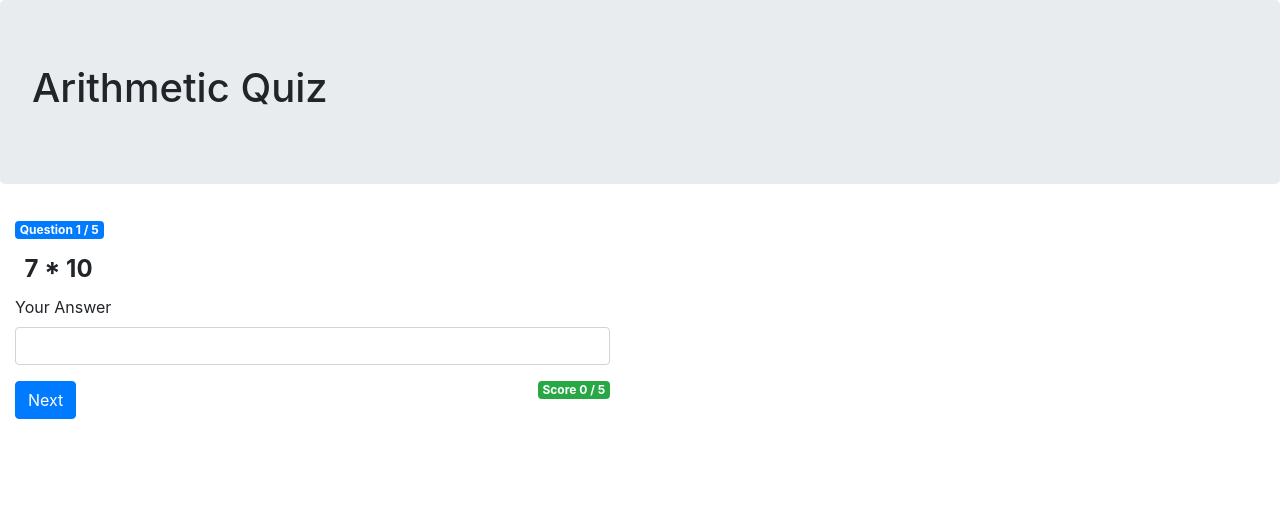
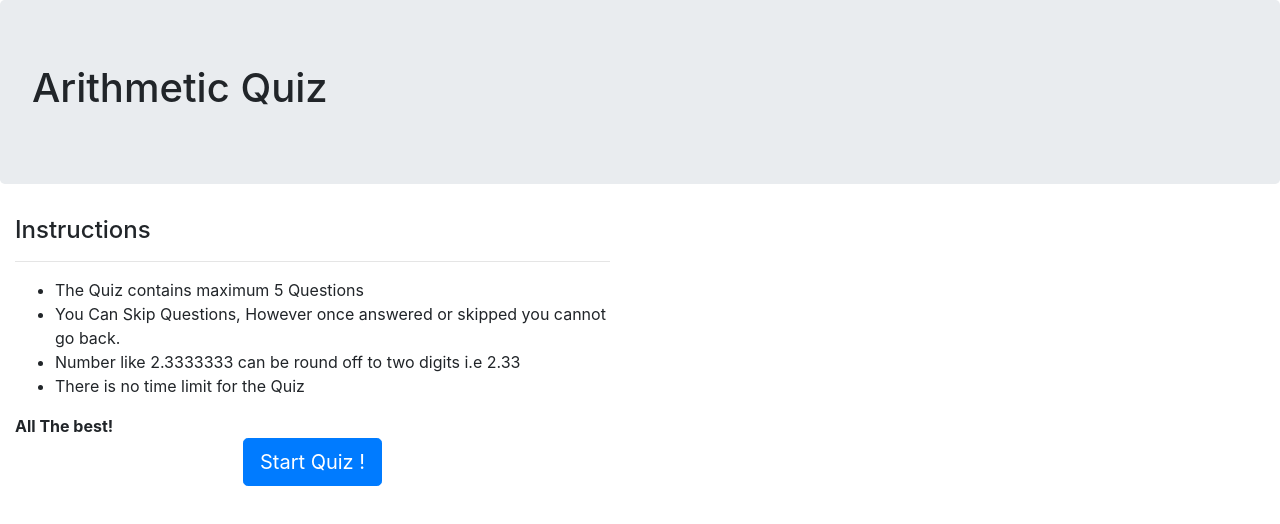
Before and after one commit to kharbanda14/vue-js-exercise, a Vue app: page /#/ in a window 1280 px wide. Shown: the top 524 px of the page. Built offline with nearby package versions, Linux system fonts and the light colour scheme.

Commit message:
few fixes

```diff
--- a/src/components/Quiz.vue
+++ b/src/components/Quiz.vue
@@ -1,6 +1,7 @@
 <template>
   <div id="quiz">
-    <div class="container" v-if="quiz_completed == false">
+    <quiz-instructions-vue :max="max_questions" @clicked="onStartQuiz" v-if="start_quiz == false" />
+    <div class="container" v-if="quiz_completed == false && start_quiz == true">
       <h3 class="badge badge-primary">Question {{ iteration }} / {{ max_questions }}</h3>
       <h2>
         <span class="badge badge-default">{{ question }}</span>
@@ -25,7 +26,7 @@
 <script>
 import * as quiz from "../lib/Quiz";
 import ScoreCardVue from './ScoreCard.vue';
-
+import QuizInstructionsVue from './QuizInstructions.vue';
 
 
 export default {
@@ -36,19 +37,24 @@ export default {
       answer: "",
       iteration: 1,
       max_questions: 5,
-      quiz_completed: false
+      quiz_completed: false,
+      start_quiz : false,
     };
   },
   components : {
-    ScoreCardVue
+    ScoreCardVue,
+    QuizInstructionsVue
   },
   methods: {
     switchNext() {
+
+      const correct_ans = Math.round(eval(this.question) * 100) / 100
+
       this.questions.push({
         question: this.question,
         answer: this.answer,
-        is_correct: eval(this.question) == this.answer,
-        correct_answer: eval(this.question)
+        is_correct: correct_ans  == this.answer,
+        correct_answer: correct_ans
       });
 
       this.question = quiz.generate_question();
@@ -60,6 +66,9 @@ export default {
 
       this.iteration++;
       this.answer = "";
+    },
+    onStartQuiz () {
+      this.start_quiz = true;
     }
   },
   computed: {
--- /dev/null
+++ b/src/components/QuizInstructions.vue
@@ -0,0 +1,31 @@
+<template>
+  <div class="container">
+      <h4>Instructions</h4>
+      <hr>
+      <ul>
+        <li>The Quiz contains maximum {{ max }} Questions </li>
+        <li> You Can Skip Questions, However once answered or skipped you cannot go back. </li>
+        <li> Number like 2.3333333 can be round off to two digits i.e 2.33 </li>
+        <li> There is no time limit for the Quiz </li>
+      </ul>
+      <strong>All The best!</strong>
+      <div class="text-center">
+        <button @click="startQuiz" class="btn btn-lg btn-primary">Start Quiz !</button>
+      </div>
+  </div>
+</template>
+
+<script>
+export default {
+    name : 'QuizInstructions',
+    props : ['max'],
+    methods : {
+        startQuiz () {
+            this.$emit('clicked', 'start');
+        }
+    }
+};
+</script>
+
+<style>
+</style>
--- a/src/lib/Quiz.js
+++ b/src/lib/Quiz.js
@@ -9,6 +9,7 @@ const msgs = [
     'Awesome Blossom!',
     'You can do better than this!',
     'Great',
+    'Keep It Up!!',
 ];
 
 export function random_num () {
@@ -27,13 +28,13 @@ export function get_remarks (score, max) {
 
     if (percentage < 50 ) {
         return msgs[0];
-    } else if (percentage > 50 && percentage < 70) {
+    } else if (percentage >= 50 && percentage < 70) {
         return msgs[2];
-    } else if (percentage > 70 && percentage < 80) {
+    } else if (percentage >= 70 && percentage < 80) {
         return msgs[3];
-    } else if (percentage > 80 && percentage < 90) {
+    } else if (percentage >= 80 && percentage < 90) {
         return msgs[4];
-    } else if (percentage > 90) {
+    } else if (percentage >= 90) {
         return msgs[1];
     }
 
```
